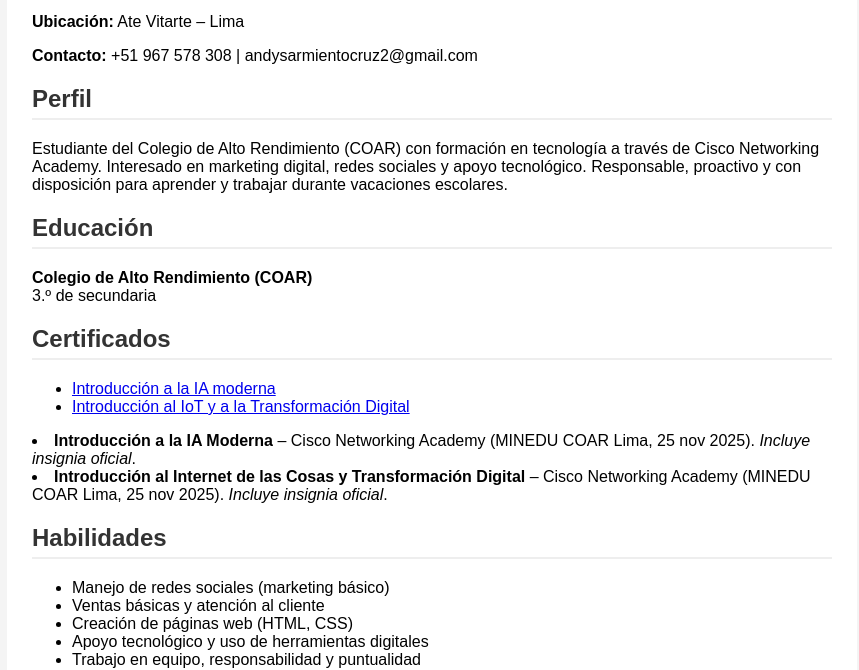
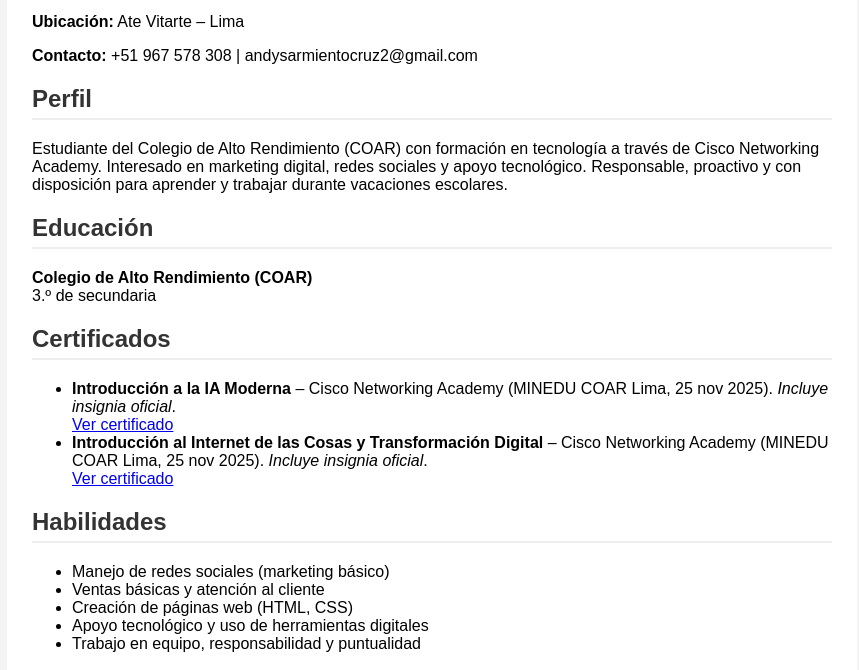
Before and after one commit to andysarmientocruz2-sys/cv-Andy-Sarmiento, a plain HTML site: page index.html in a window 1280 px wide. Shown: the part 149-819 px from the top of the page, without its empty margins (208-1067 px from the left). Drawn offline with Linux system fonts and the light colour scheme.

Commit message:
Agregar sección de certificados index.html

```diff
--- a/index.html
+++ b/index.html
@@ -43,29 +43,32 @@
   </p>
 
   <h2>Educación</h2>
-  <p><strong>Colegio de Alto Rendimiento (COAR)</strong><br>
-  3.º de secundaria</p>
+<p><strong>Colegio de Alto Rendimiento (COAR)</strong><br>
+3.º de secundaria</p>
 
-  <section>
+<section>
   <h2>Certificados</h2>
   <ul>
     <li>
+      <strong>Introducción a la IA Moderna</strong> – Cisco Networking Academy
+      (MINEDU COAR Lima, 25 nov 2025). <em>Incluye insignia oficial</em>.<br>
       <a href="Introducción%20a%20la%20IA%20moderna:%20certificado%2062221362.pdf" target="_blank">
-        Introducción a la IA moderna
+        Ver certificado
       </a>
     </li>
+
     <li>
+      <strong>Introducción al Internet de las Cosas y Transformación Digital</strong> –
+      Cisco Networking Academy (MINEDU COAR Lima, 25 nov 2025).
+      <em>Incluye insignia oficial</em>.<br>
       <a href="Introducción%20al%20IoT%20y%20a%20la%20Transformación%20Digital.pdf" target="_blank">
-        Introducción al IoT y a la Transformación Digital
+        Ver certificado
       </a>
     </li>
   </ul>
-  </section>
-    <li><strong>Introducción a la IA Moderna</strong> – Cisco Networking Academy (MINEDU COAR Lima, 25 nov 2025). <em>Incluye insignia oficial</em>.</li>
-    <li><strong>Introducción al Internet de las Cosas y Transformación Digital</strong> – Cisco Networking Academy (MINEDU COAR Lima, 25 nov 2025). <em>Incluye insignia oficial</em>.</li>
-  </ul>
+</section>
 
-  <h2>Habilidades</h2>
+<h2>Habilidades</h2>
   <ul>
     <li>Manejo de redes sociales (marketing básico)</li>
     <li>Ventas básicas y atención al cliente</li>
```
